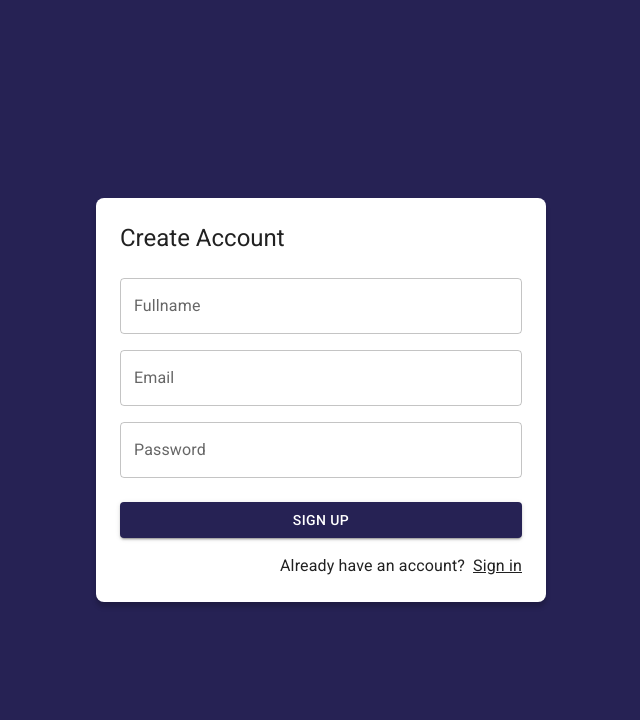
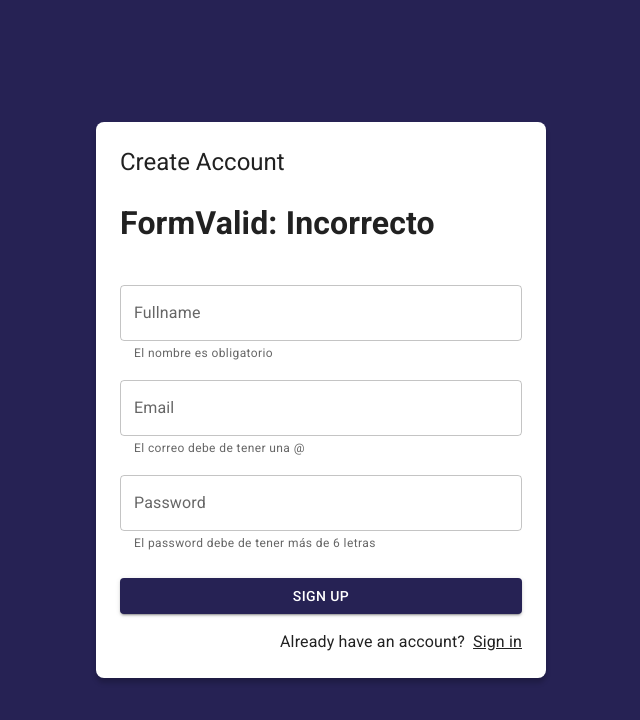
Before and after one commit to AntonyPalacios/JournalApp, a React (Vite) app: page /auth/register in a window 1280 px wide. Shown: the top 720 px of the page, without its empty margins (319-959 px from the left). Built offline with nearby package versions, Linux system fonts and the light colour scheme.

Commit message:
formulario robusto

```diff
--- a/package.json
+++ b/package.json
@@ -15,6 +15,7 @@
     "@mui/icons-material": "^6.3.0",
     "@mui/material": "^6.3.0",
     "@reduxjs/toolkit": "^2.5.0",
+    "firebase": "^11.2.0",
     "react": "^18.3.1",
     "react-dom": "^18.3.1",
     "react-redux": "^9.2.0",
--- a/src/auth/pages/LoginPage.jsx
+++ b/src/auth/pages/LoginPage.jsx
@@ -3,18 +3,23 @@ import {Google} from "@mui/icons-material";
 import {Link as RouterLink} from "react-router";
 import {AuthLayout} from "../layout/AuthLayout.jsx";
 import {useForm} from "../../hooks/index.js";
-import {useDispatch} from "react-redux";
+import {useDispatch, useSelector} from "react-redux";
 import {checkingAuthentication, startGoogleSignIn} from "../../store/auth";
+import {useMemo} from "react";
 
 
 export const LoginPage = () => {
 
     const dispatch = useDispatch();
-
+    const {status}  = useSelector( state => state.auth );
     const {email, password, onInputChange} = useForm({
         email: 'apalaciosc0109@gmail.com',
         password: '123456'
     })
+
+    const isAuthenticating = useMemo( ()=> status==='checking'
+        ,[status])
+
     const onSubmit = (e) => {
         e.preventDefault();
         console.log({email, password});
@@ -55,12 +60,12 @@ export const LoginPage = () => {
                     </Grid>
                     <Grid container spacing={2} sx={{mb: 2, mt: 1}}>
                         <Grid item xs={12} sm={6}>
-                            <Button type='submit' variant='contained' fullWidth>
+                            <Button disabled={isAuthenticating} type='submit' variant='contained' fullWidth>
                                 Login
                             </Button>
                         </Grid>
                         <Grid item xs={12} sm={6}>
-                            <Button onClick={onGoogleSignIn} variant='contained' fullWidth>
+                            <Button disabled={isAuthenticating} onClick={onGoogleSignIn} variant='contained' fullWidth>
                                 <Google/>
                                 <Typography sx={{ml: 1}}>Google</Typography>
                             </Button>
--- a/src/auth/pages/RegisterPage.jsx
+++ b/src/auth/pages/RegisterPage.jsx
@@ -1,12 +1,38 @@
 import {AuthLayout} from "../layout/AuthLayout.jsx";
 import {Button, Grid, Link, TextField, Typography} from "@mui/material";
-import {Google} from "@mui/icons-material";
 import {Link as RouterLink} from "react-router";
+import {useForm} from "../../hooks/index.js";
+import {useState} from "react";
+
+const formData={
+    displayName: '',
+    email: '',
+    password: ''
+}
+
+const formValidations={
+    email: [(value) => value.includes('@'),'El correo debe de tener una @'],
+    password: [(value) => value.length >= 6,'El password debe de tener más de 6 letras'],
+    displayName: [(value) => value.length >= 1,'El nombre es obligatorio'],
+}
 
 export const RegisterPage = () => {
+    const [formSubmited, setFormSubmited] = useState(false)
+    const {
+        displayName, email, password, onInputChange, formState,
+        isFormValid, displayNameValid, emailValid, passwordValid
+    } = useForm(formData, formValidations)
+
+    const onSubmit = (e) => {
+        e.preventDefault();
+        setFormSubmited(true)
+        console.log(formState)
+    }
+
     return (
         <AuthLayout title="Create Account">
-            <form>
+            <h1>FormValid: {isFormValid? 'Válido': 'Incorrecto'}</h1>
+            <form onSubmit={onSubmit}>
                 <Grid container>
                     <Grid item xs={12} sx={{mt: 2}}>
                         <TextField
@@ -14,6 +40,11 @@ export const RegisterPage = () => {
                             type='text'
                             placeholder='John Doe'
                             fullWidth
+                            name="displayName"
+                            value={displayName}
+                            onChange={onInputChange}
+                            error={!!displayNameValid && formSubmited}
+                            helperText={displayNameValid}
                         />
                     </Grid>
                     <Grid item xs={12} sx={{mt: 2}}>
@@ -22,6 +53,11 @@ export const RegisterPage = () => {
                             type='email'
                             placeholder='youremail@gmail.com'
                             fullWidth
+                            name="email"
+                            value={email}
+                            onChange={onInputChange}
+                            error={!!emailValid && formSubmited}
+                            helperText={emailValid}
                         />
                     </Grid>
                     <Grid item xs={12} sx={{mt: 2}}>
@@ -30,17 +66,22 @@ export const RegisterPage = () => {
                             type='password'
                             placeholder='Password'
                             fullWidth
+                            name="password"
+                            value={password}
+                            onChange={onInputChange}
+                            error={!!passwordValid && formSubmited}
+                            helperText={passwordValid}
                         />
                     </Grid>
                     <Grid container spacing={2} sx={{mb: 2, mt: 1}}>
-                        <Grid item xs={12} >
-                            <Button variant='contained' fullWidth>
+                        <Grid item xs={12}>
+                            <Button type='submit' variant='contained' fullWidth>
                                 Sign Up
                             </Button>
                         </Grid>
                     </Grid>
                     <Grid container direcction='row' justifyContent='end'>
-                        <Typography sx={{mr:1}}>Already have an account?</Typography>
+                        <Typography sx={{mr: 1}}>Already have an account?</Typography>
                         <Link component={RouterLink} color='inherit' to='/auth/login'>
                             Sign in
                         </Link>
--- /dev/null
+++ b/src/firebase/config.js
@@ -0,0 +1,21 @@
+// Import the functions you need from the SDKs you need
+import { initializeApp } from "firebase/app";
+import { getAuth } from "firebase/auth";
+import { getFirestore } from 'firebase/firestore/lite'
+// TODO: Add SDKs for Firebase products that you want to use
+// https://firebase.google.com/docs/web/setup#available-libraries
+
+// Your web app's Firebase configuration
+const firebaseConfig = {
+    apiKey: "AIzaSyABlncB0PGzN8Cr6nojm_jGBiX6fI0GmD0",
+    authDomain: "react-curso-8e864.firebaseapp.com",
+    projectId: "react-curso-8e864",
+    storageBucket: "react-curso-8e864.firebasestorage.app",
+    messagingSenderId: "246484138583",
+    appId: "1:246484138583:web:145bc6067b3a68e0660112"
+};
+
+// Initialize Firebase
+export const firebaseApp = initializeApp(firebaseConfig);
+export const firebaseAuth = getAuth(firebaseApp);
+export const firebaseDB = getFirestore(firebaseApp);
--- /dev/null
+++ b/src/firebase/providers.js
@@ -0,0 +1,26 @@
+import {GoogleAuthProvider, signInWithPopup} from 'firebase/auth'
+import {firebaseAuth} from "./config.js";
+
+const googleProvider = new GoogleAuthProvider()
+
+export const signInWithGoogle = async () => {
+    try {
+        const result = await signInWithPopup(firebaseAuth, googleProvider);
+        //const credentials = GoogleAuthProvider.credentialFromResult(result);
+
+        const {displayName, email, photoURL,uid} = result.user;
+        return{
+            ok:true,
+            displayName,
+            email,
+            photoURL,
+            uid
+        }
+    }catch (error) {
+        console.log(error)
+        return{
+            ok:false,
+            errorMessage: error.message,
+        }
+    }
+}
--- a/src/hooks/useForm.js
+++ b/src/hooks/useForm.js
@@ -1,8 +1,20 @@
-import { useState } from 'react';
+import {useEffect, useMemo, useState} from 'react';
 
-export const useForm = ( initialForm = {} ) => {
+export const useForm = ( initialForm = {} , formValidations={}) => {
 
-    const [ formState, setFormState ] = useState( initialForm );
+    const [ formState, setFormState ] = useState( initialForm);
+    const [formValidation, setFormValidation] = useState( {});
+
+    useEffect(() => {
+        createValidators()
+    }, [formState]);
+
+    const isFormValid = useMemo( ()=> {
+        for(const formValue of Object.keys(formValidation)){
+            if(formValidation[formValue] !== null) return false
+        }
+        return true
+        }, [formValidation]);
 
     const onInputChange = ({ target }) => {
         const { name, value } = target;
@@ -16,10 +28,21 @@ export const useForm = ( initialForm = {} ) => {
         setFormState( initialForm );
     }
 
+    const createValidators = ()=>{
+        const formCheckedValues = {}
+        for(const formField of Object.keys(formValidations)){
+            const [fn, errorMessage='Este campo es requerido.'] = formValidations[formField];
+            formCheckedValues[`${formField}Valid`] = fn( formState[formField] ) ? null: errorMessage;
+        }
+        setFormValidation(formCheckedValues);
+    }
+
     return {
         ...formState,
         formState,
         onInputChange,
         onResetForm,
+        ...formValidation,
+        isFormValid
     }
 }
--- a/src/store/auth/authSlice.js
+++ b/src/store/auth/authSlice.js
@@ -11,10 +11,22 @@ export const authSlice = createSlice({
         errorMessage: null
     },
     reducers: {
-        login: (state, action) => {
-
+        login: (state, {payload}) => {
+            state.status = 'authenticated';
+            state.uid = payload.uid;
+            state.email = payload.email;
+            state.displayName = payload.displayName;
+            state.photoURL = payload.photoURL;
+            state.errorMessage = null;
         },
-        logout: (state, payload) => {},
+        logout: (state, {payload}) => {
+                state.status= 'not-authenticated' //'checking', 'not-authenticated', 'authenticated'
+                state.uid= null
+                state.email= null
+                state.displayName= null
+                state.photoURL= null
+                state.errorMessage= payload.errorMessage
+        },
         checkingCredentials: (state) => {
             state.status = 'checking';
         }
--- a/src/store/auth/thunks.js
+++ b/src/store/auth/thunks.js
@@ -1,4 +1,5 @@
-import {checkingCredentials} from "./authSlice.js";
+import {checkingCredentials, login, logout} from "./authSlice.js";
+import {signInWithGoogle} from "../../firebase/providers.js";
 
 export const checkingAuthentication = (email, password) => {
     return async (dispatch) => {
@@ -9,5 +10,10 @@ export const checkingAuthentication = (email, password) => {
 export const startGoogleSignIn = () => {
     return async (dispatch) => {
         dispatch(checkingCredentials());
+        const result = await signInWithGoogle()
+        console.log(result)
+        if(!result.ok) return dispatch(logout(result.errorMessage))
+
+        dispatch(login(result))
     }
 }
```
Also changed, not shown: 1 other file (tests, documents, lock files or other folders).
